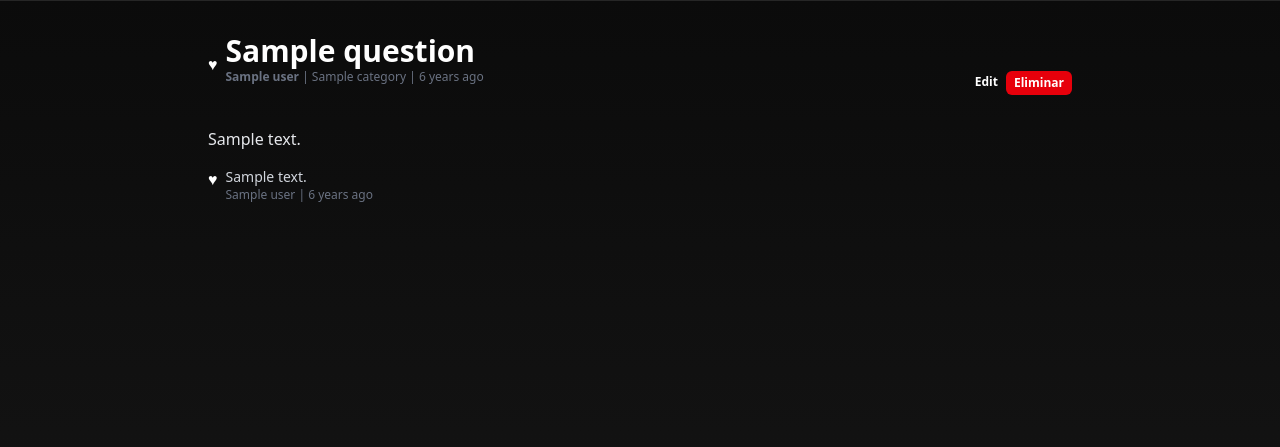
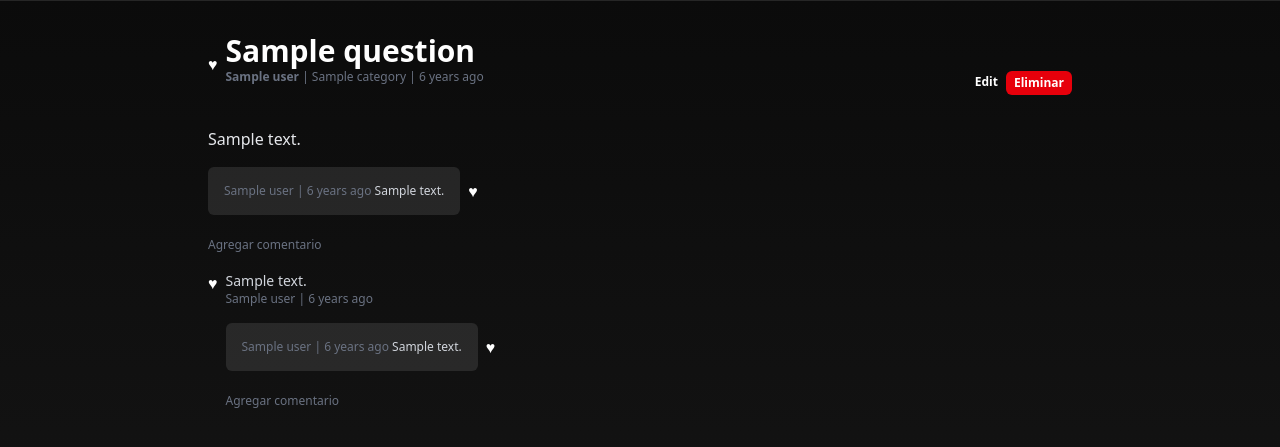
Before and after one commit to JosenRomero/first-web-laravel, a Laravel app: template resources/views/questions/show.blade.php in a window 1280 px wide. Shown: the part 64-511 px from the top of the page. Run offline with Laravel 12, Linux system fonts and the light colour scheme; the template is opened without the code that fills it: most values are stand-ins (such as "Sample title", 1, 10 or a date in 2020); style sheets or scripts are compiled from the project's sources; some libraries are stand-ins or nearby versions.

Commit message:
add comments to answer and question

```diff
--- a/app/Models/Answer.php
+++ b/app/Models/Answer.php
@@ -10,6 +10,10 @@ class Answer extends Model
     /** @use HasFactory<\Database\Factories\AnswerFactory> */
     use HasFactory;
 
+    public function comments() {
+        return $this->morphMany(Comment::class, 'commentable');
+    }
+
     public function user() {
         return $this->belongsTo(User::class);
     }
--- a/app/Models/Comment.php
+++ b/app/Models/Comment.php
@@ -9,4 +9,9 @@ class Comment extends Model
 {
     /** @use HasFactory<\Database\Factories\CommentFactory> */
     use HasFactory;
+
+    public function user() {
+        return $this->belongsTo(User::class);
+    }
+
 }
--- a/app/Models/Question.php
+++ b/app/Models/Question.php
@@ -18,6 +18,10 @@ class Question extends Model
         return $this->belongsTo(Category::class);
     }
 
+    public function comments() {
+        return $this->morphMany(Comment::class, 'commentable');
+    }
+
     public function user() {
         return $this->belongsTo(User::class);
     }
--- a/resources/views/questions/show.blade.php
+++ b/resources/views/questions/show.blade.php
@@ -39,7 +39,36 @@
             {{ $question->description }}
         </p>
 
-        <!-- Comments -->
+        <!-- Comments start -->
+         <ul class="my-4 space-y-2">
+
+            @foreach($question->comments as $comment)
+
+            <li class="flex items-center gap-2">
+                <p class="text-xs bg-white/10 p-4 rounded-md">
+                    <span class="text-gray-500">
+                        {{ $comment->user->name }} |
+                        {{ $comment->created_at->diffForHumans() }}
+                    </span>
+                    <span class="text-gray-300">
+                        {{ $comment->content }}
+                    </span>
+                </p>
+
+                <div>&hearts;</div>
+            </li>
+
+            @endforeach
+
+        </ul>
+
+        <p class="text-gray-500">
+            <a href="#" class="rounded-md text-xs hover:underline cursor-pointer">
+                Agregar comentario
+            </a>
+        </p>
+        <!-- Comments end -->
+
     </div>
 
     <ul class="space-y-4">
@@ -58,7 +87,36 @@
                         {{ $answer->user->name }} | {{ $answer->created_at->diffForHumans() }}
                     </p>
 
-                    <!-- Comments -->
+                    <!-- Comments start -->
+                    <ul class="my-4 space-y-2">
+
+                        @foreach($answer->comments as $comment)
+
+                        <li class="flex items-center gap-2">
+                            <p class="text-xs bg-white/10 p-4 rounded-md">
+                                <span class="text-gray-500">
+                                    {{ $comment->user->name }} |
+                                    {{ $comment->created_at->diffForHumans() }}
+                                </span>
+                                <span class="text-gray-300">
+                                    {{ $comment->content }}
+                                </span>
+                            </p>
+
+                            <div>&hearts;</div>
+                        </li>
+
+                        @endforeach
+
+                    </ul>
+
+                    <p class="text-gray-500">
+                        <a href="#" class="rounded-md text-xs hover:underline cursor-pointer">
+                            Agregar comentario
+                        </a>
+                    </p>
+                    <!-- Comments end -->
+
                 </div>
             </div>
         </li>
```
